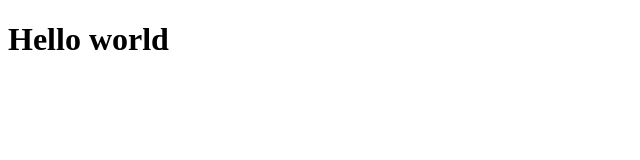
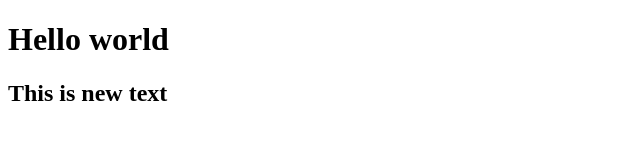
Before and after one commit to omchoudhary/SourceTreePractice, a plain HTML site: page index-op.html in a window 1280 px wide. Shown: the whole page, without its empty margins (0-640 px from the left). Drawn offline with Linux system fonts and the light colour scheme.

Commit message:
Changes index.html

```diff
--- a/index-op.html
+++ b/index-op.html
@@ -5,5 +5,6 @@
 </head>
 <body>
 <h1>Hello world</h1>
+<h2>This is new text</h2>
 </body>
 </html>
```
